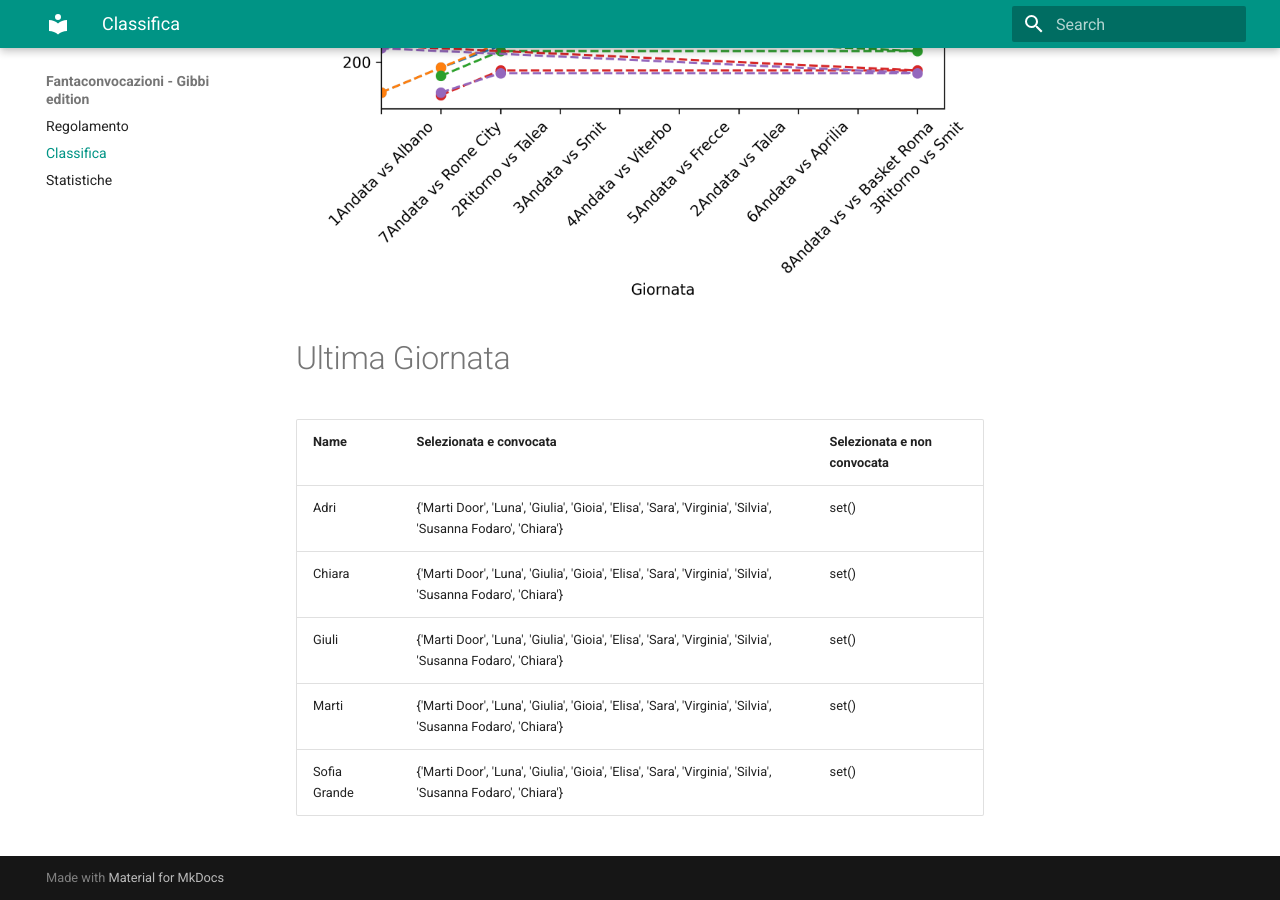
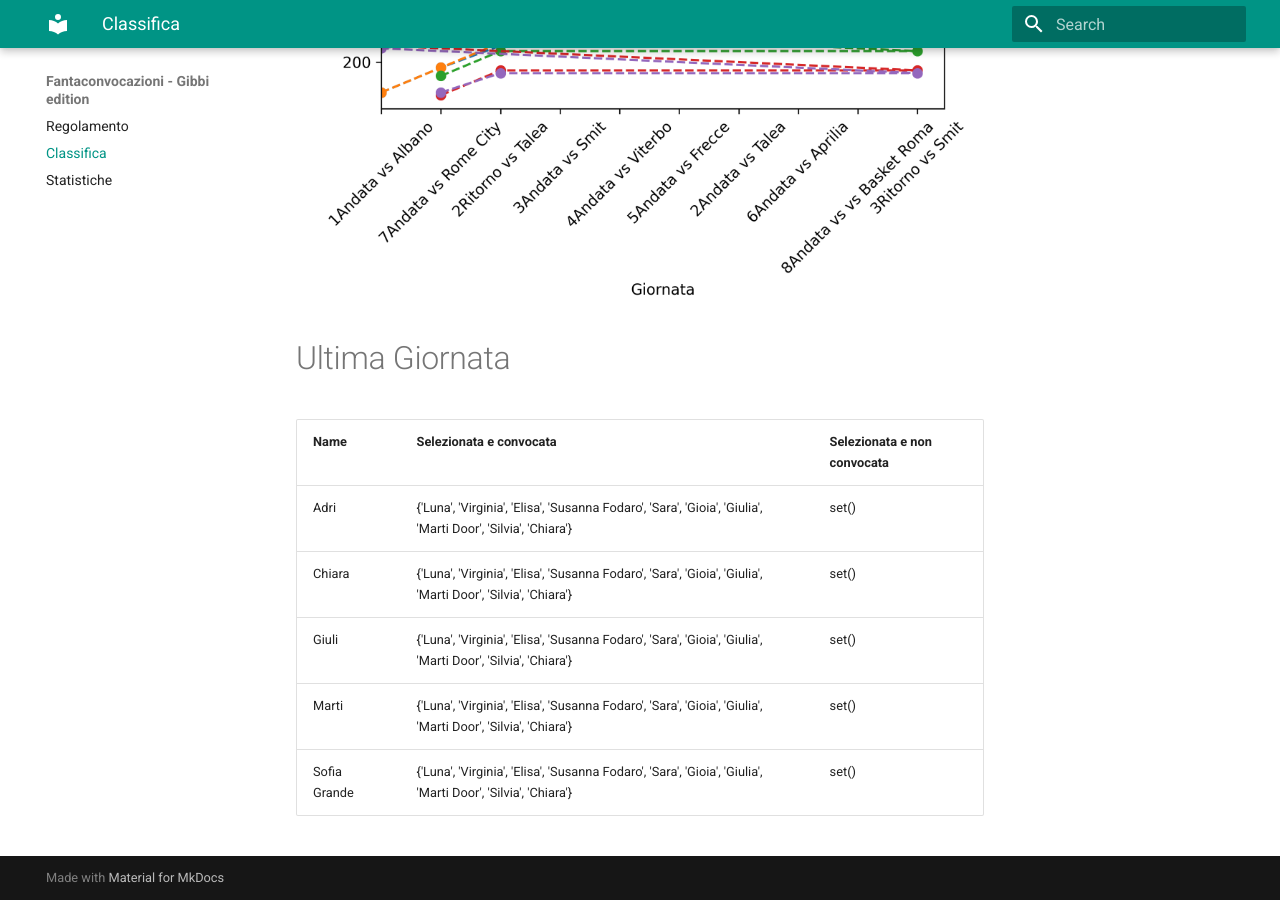
Before and after one commit to martinig94/fantagibbi, an MkDocs documentation site: the page built from docs/Classifica.md, in a window 1280 px wide and 900 px high, scrolled down 810 px. Built offline with MkDocs 1.6.1 and Material for MkDocs 9.7.7, drawn with Linux system fonts in a browser that asks for light colours.

Commit message:
Auto-update from main.py

```diff
--- a/docs/Classifica.md
+++ b/docs/Classifica.md
@@ -18,9 +18,9 @@
 <!-- START_TABLE CORRECT -->
 | Name         | Selezionata e convocata                                                                                      | Selezionata e non convocata   |
 |:-------------|:-------------------------------------------------------------------------------------------------------------|:------------------------------|
-| Adri         | {'Marti Door', 'Luna', 'Giulia', 'Gioia', 'Elisa', 'Sara', 'Virginia', 'Silvia', 'Susanna Fodaro', 'Chiara'} | set()                         |
-| Chiara       | {'Marti Door', 'Luna', 'Giulia', 'Gioia', 'Elisa', 'Sara', 'Virginia', 'Silvia', 'Susanna Fodaro', 'Chiara'} | set()                         |
-| Giuli        | {'Marti Door', 'Luna', 'Giulia', 'Gioia', 'Elisa', 'Sara', 'Virginia', 'Silvia', 'Susanna Fodaro', 'Chiara'} | set()                         |
-| Marti        | {'Marti Door', 'Luna', 'Giulia', 'Gioia', 'Elisa', 'Sara', 'Virginia', 'Silvia', 'Susanna Fodaro', 'Chiara'} | set()                         |
-| Sofia Grande | {'Marti Door', 'Luna', 'Giulia', 'Gioia', 'Elisa', 'Sara', 'Virginia', 'Silvia', 'Susanna Fodaro', 'Chiara'} | set()                         |
+| Adri         | {'Luna', 'Virginia', 'Elisa', 'Susanna Fodaro', 'Sara', 'Gioia', 'Giulia', 'Marti Door', 'Silvia', 'Chiara'} | set()                         |
+| Chiara       | {'Luna', 'Virginia', 'Elisa', 'Susanna Fodaro', 'Sara', 'Gioia', 'Giulia', 'Marti Door', 'Silvia', 'Chiara'} | set()                         |
+| Giuli        | {'Luna', 'Virginia', 'Elisa', 'Susanna Fodaro', 'Sara', 'Gioia', 'Giulia', 'Marti Door', 'Silvia', 'Chiara'} | set()                         |
+| Marti        | {'Luna', 'Virginia', 'Elisa', 'Susanna Fodaro', 'Sara', 'Gioia', 'Giulia', 'Marti Door', 'Silvia', 'Chiara'} | set()                         |
+| Sofia Grande | {'Luna', 'Virginia', 'Elisa', 'Susanna Fodaro', 'Sara', 'Gioia', 'Giulia', 'Marti Door', 'Silvia', 'Chiara'} | set()                         |
 <!-- END_TABLE CORRECT -->
```
